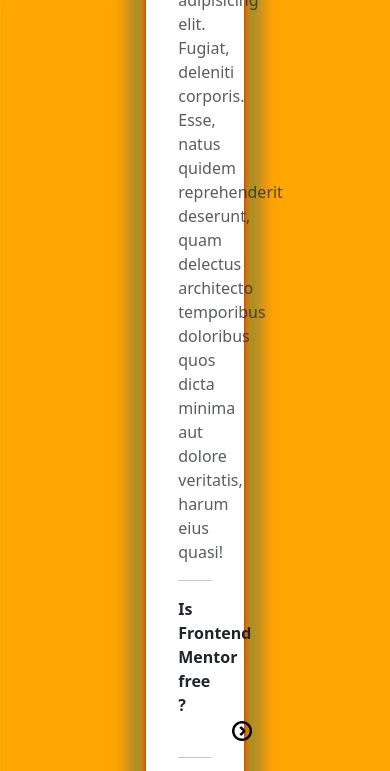
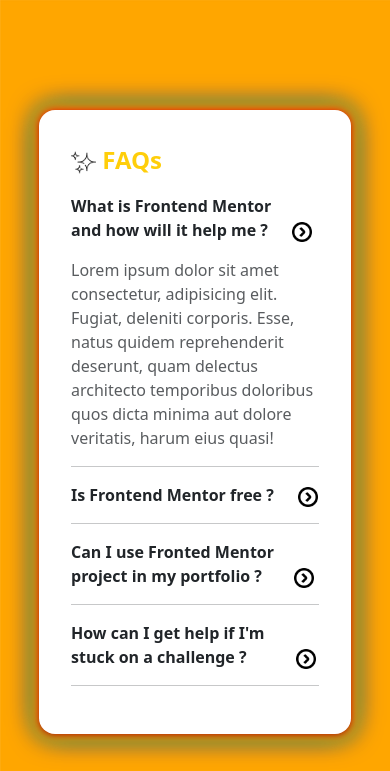
Before and after one commit to Beniah1/Project-4, a plain HTML site: page index.html in a window 390 px wide. Shown: the top 771 px of the page. Drawn offline with nearby package versions, Linux system fonts and the light colour scheme.

Commit message:
Add responsive styles for smaller screens

```diff
--- a/css/style.css
+++ b/css/style.css
@@ -101,3 +101,30 @@ border-width: 1%; */
     /* new shadow with blue color */ 0 0 40px purple;
   border-radius: 100rem;
 }
+@media (max-width: 600px) {
+    .box1 {
+        width: 80vw; /* Adjust width for smaller screens */
+    }
+
+    .txt1 {
+        font-size: 1.5rem; /* Adjust font size for smaller screens */
+    }
+
+    .icon1 {
+        margin-left: 20px;
+    }
+
+    .icon2 {
+        margin-left: 20px; /* Adjust margin for icon2 */
+    }
+
+    .icon3 {
+        margin-left: 28px; /* Adjust margin for icon3 */
+    }
+
+    .icon4 {
+        margin-left: 45px; /* Adjust margin for icon4 */
+    }
+}
+
+.
```
